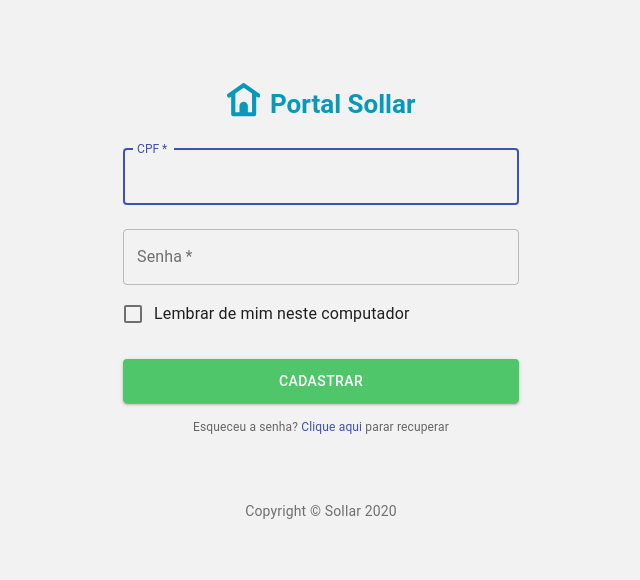
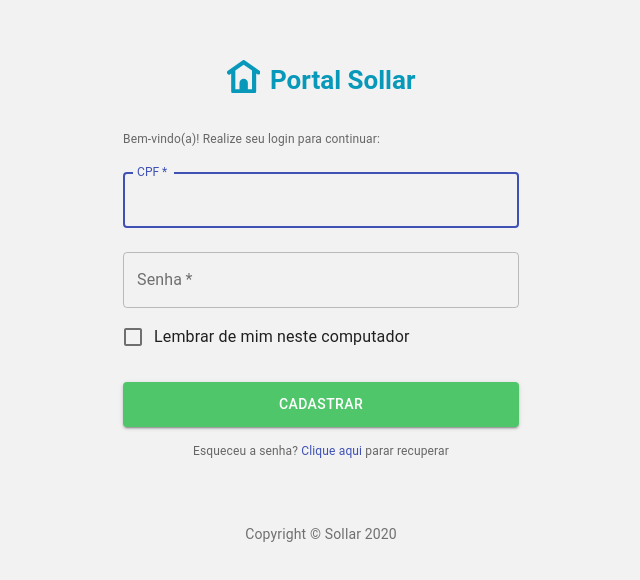
Before and after one commit to thcs-git/thcs-web, a React (Create React App) app: page / in a window 1280 px wide. Shown: the part 130-710 px from the top of the page, without its empty margins (319-959 px from the left). Built offline with nearby package versions, Linux system fonts and the light colour scheme.

Commit message:
login page end

```diff
--- a/src/pages/login/index.tsx
+++ b/src/pages/login/index.tsx
@@ -10,7 +10,7 @@ import Box from '@material-ui/core/Box';
 import Typography from '@material-ui/core/Typography';
 import { makeStyles } from '@material-ui/core/styles';
 
-import { ContainerLogin, HomeIconLogo, LogoText, ForgotPassword } from './styles';
+import { ContainerLogin, WelcomeTextWrapper, HomeIconLogo, LogoText, TextGray } from './styles';
 import Button from '../../styles/components/Button';
 
 function Copyright() {
@@ -59,6 +59,12 @@ export default function SignIn() {
               Portal Sollar
             </LogoText>
           </Box>
+
+         <WelcomeTextWrapper>
+          <TextGray>
+              Bem-vindo(a)! Realize seu login para continuar:
+            </TextGray>
+         </WelcomeTextWrapper>
         <form className={classes.form} noValidate>
           <TextField
             variant="outlined"
@@ -97,13 +103,13 @@ export default function SignIn() {
           </Button>
           <Grid container>
             <Box textAlign="center" width="100%">
-            <ForgotPassword >
+            <TextGray >
               Esqueceu a senha? {' '}
                 <Link href="#">
                   Clique aqui{' '}
                 </Link>
                 parar recuperar
-            </ForgotPassword>
+            </TextGray>
             </Box>
           </Grid>
         </form>
--- a/src/pages/login/styles.ts
+++ b/src/pages/login/styles.ts
@@ -8,6 +8,11 @@ export const ContainerLogin = styled(Container)`
   flex-direction: column;
   justify-content: center;
   height: 100%;
+`;
+
+export const WelcomeTextWrapper = styled.div`
+  width: 100%;
+  padding: 30px 0 0;
 `;
 
 export const HomeIconLogo = styled(HomeIcon)`
@@ -21,7 +26,7 @@ export const LogoText = styled(Typography)`
   margin-left: 10px;
 `;
 
-export const ForgotPassword = styled.p`
+export const TextGray = styled.p`
   font-size: 12px;
   color: #666;
 `;
```
